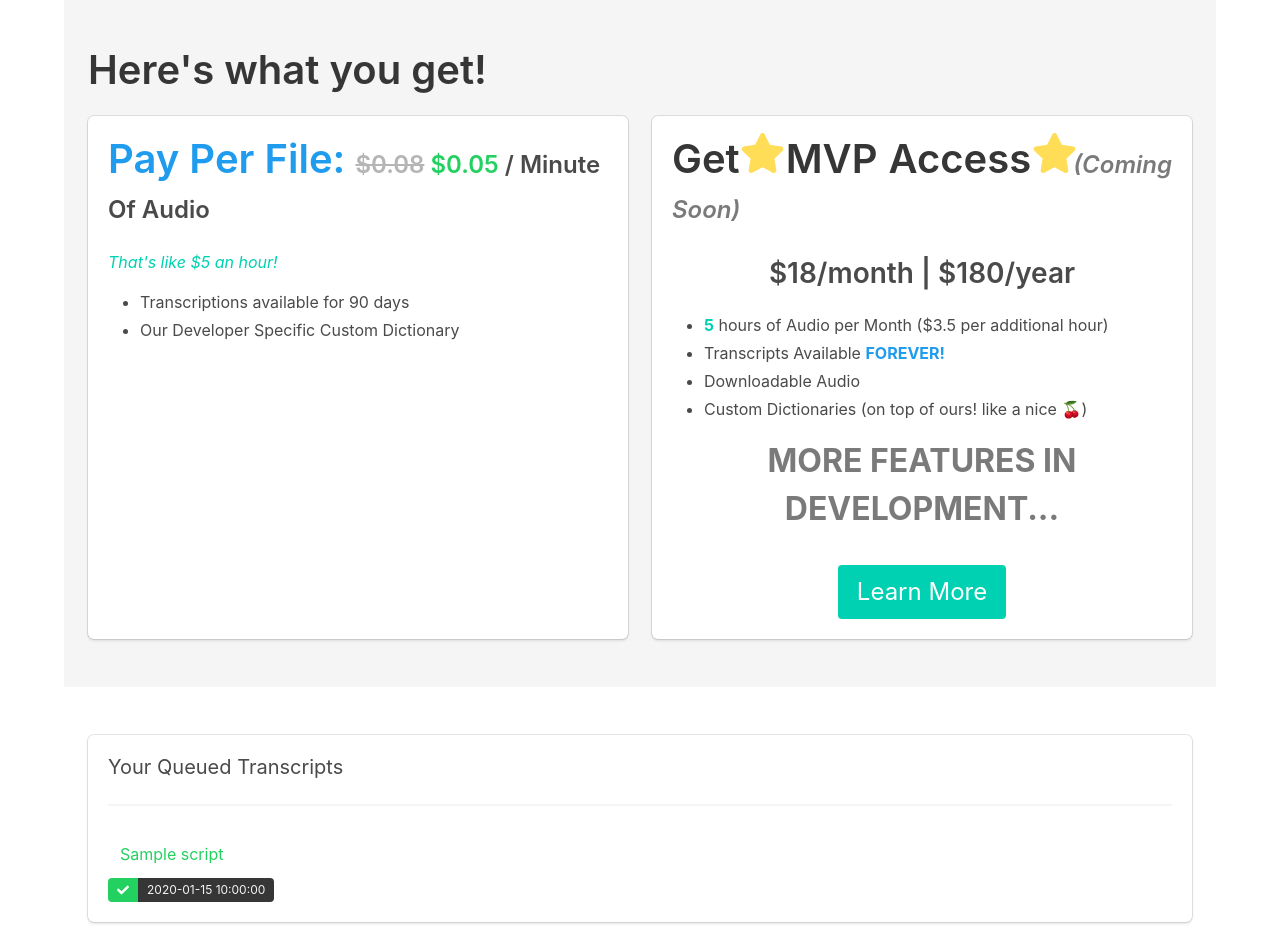
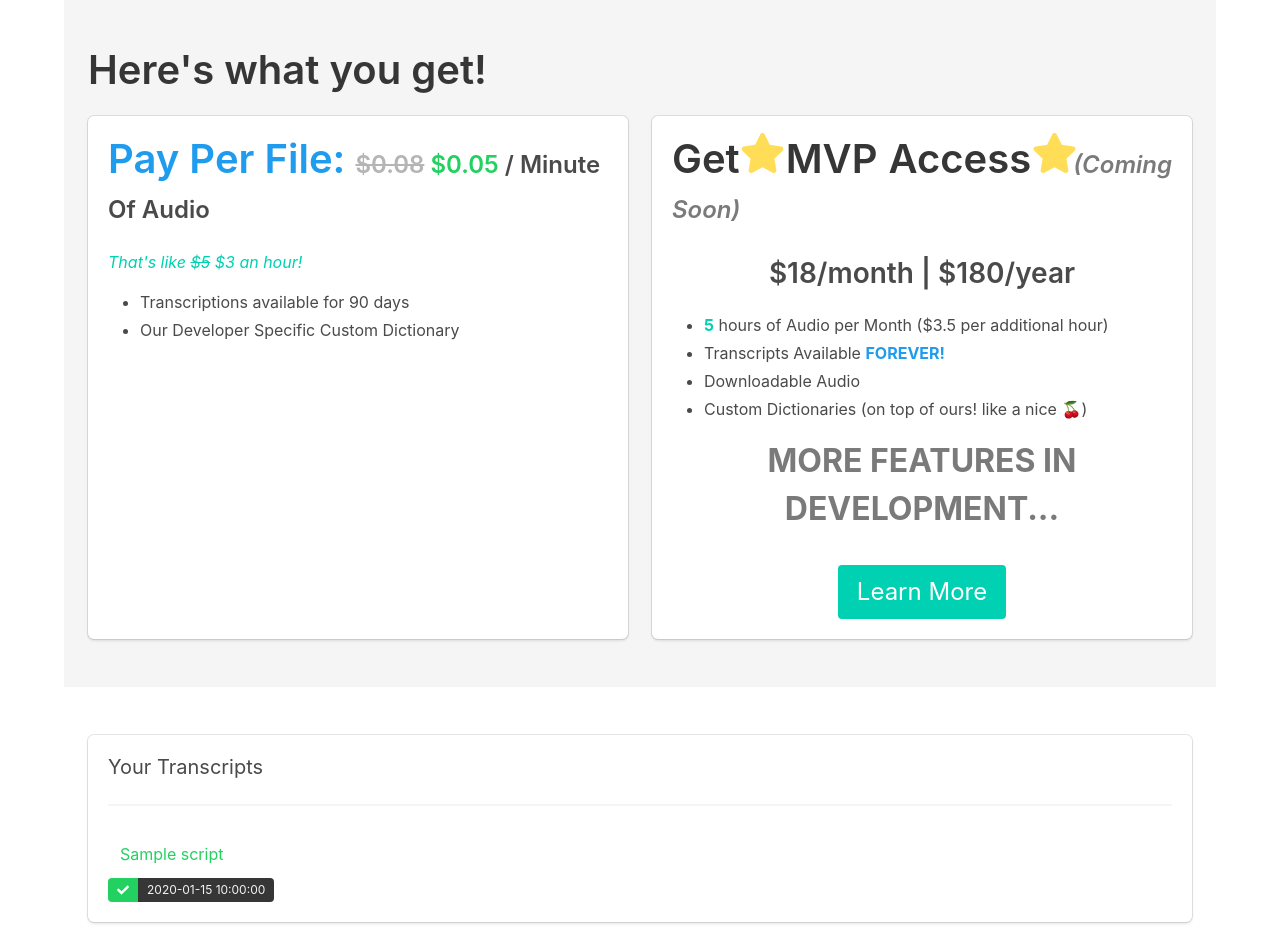
Before and after one commit to productivity-in-tech/pit_transcriptor_amazon, a Python web app: template templates/index.html in a window 1280 px wide. Shown: the part 532-1459 px from the top of the page. Run offline with Jinja, Linux system fonts and the light colour scheme; the template is opened without the code that fills it: most values are stand-ins (such as "Sample title", 1, 10 or a date in 2020); some libraries are stand-ins or nearby versions.

Commit message:
pricing updates and big design changes

```diff
--- a/templates/index.html
+++ b/templates/index.html
@@ -62,7 +62,7 @@
 					<h2 class="subtitle is-2 has-text-info is-capitalized">
 						Pay per file: <span class="subtitle is-4"><strike class="has-text-grey-light">$0.08</strike> <strong class="has-text-success">$0.05</strong> / minute of Audio</span>
 					</h2>
-					<em class="has-text-primary">That's like $5 an hour!</em>
+					<em class="has-text-primary">That's like <strike>$5</strike> $3 an hour!</em>
 					<ul>
 						<li>Transcriptions available for 90 days</li>
 						<li>Our Developer Specific Custom Dictionary</li>
@@ -93,7 +93,7 @@
 	<section class="section">
 		<div class="box container">
 			<h2 class="subtitle is-5">
-				Your Queued Transcripts
+				Your Transcripts
 			</h2>
 			<hr>
 			<ul>
```
